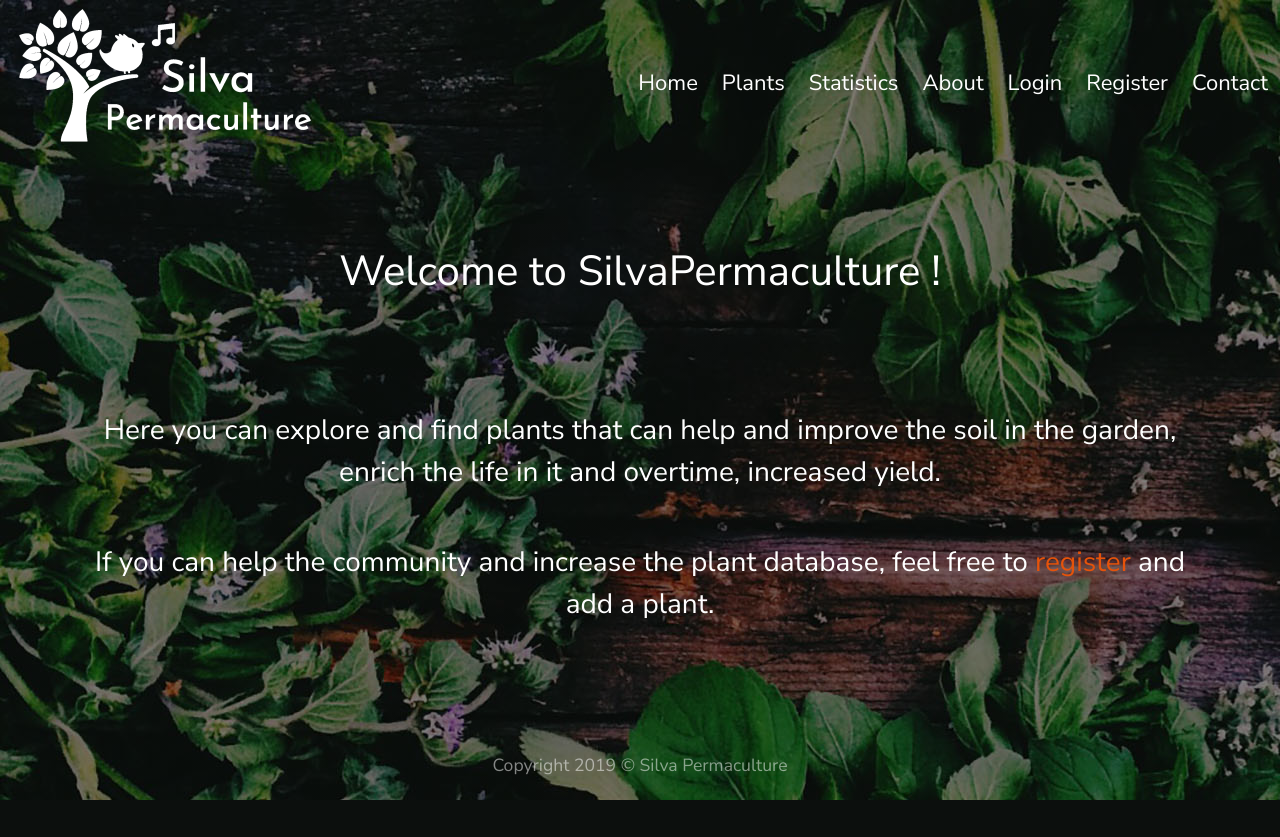
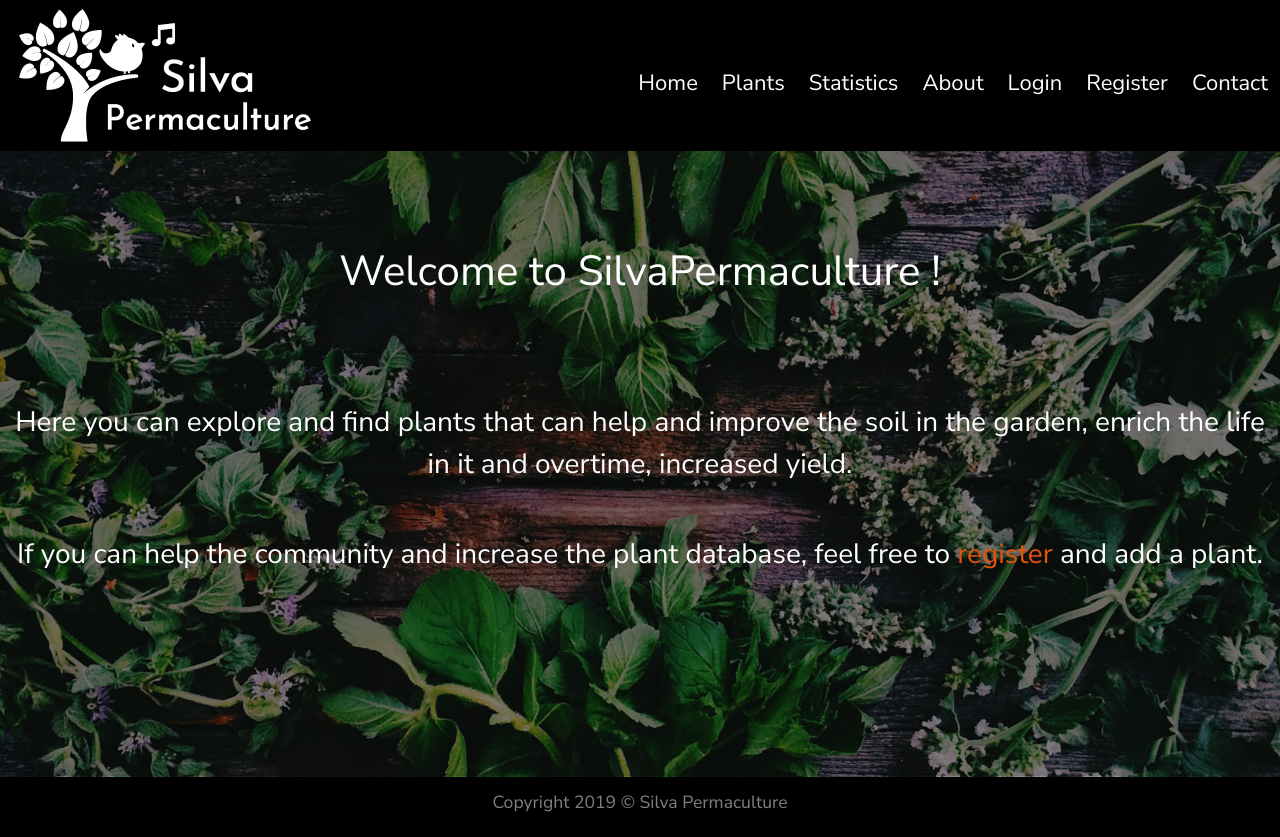
Before and after one commit to Walachul/SilvaPermaculture, a Flask app: page / in a window 1280 px wide. Before the commit the page ends 800 px from the top, so only its background shows below. Run offline with Flask 2, Linux system fonts and the light colour scheme; parts of the project's set-up code (start-up, migrations or seed data) failed here and were passed over; some libraries are stand-ins or nearby versions.

Commit message:
Final version of styling header, footer and main page.

```diff
--- a/silvapermaculture/static/css/style.css
+++ b/silvapermaculture/static/css/style.css
@@ -11,15 +11,13 @@ body{
     font-size: 22px;
     display: flex;
     flex-direction: column;
-    background-image:linear-gradient(
-      rgba(0, 0, 0, 0.5),
-      rgba(0, 0, 0, 0.5)
-    ), url("../img/bkg_pic.jpg");
-    background-repeat: no-repeat;
+
 }
 /**** Header ****/
 /**** Navbar Styling ****/
-
+.bg-black{
+    background-color: black
+}
 .items{
     color:white;
     font-size:22px;
@@ -37,7 +35,19 @@ body{
 /**** Main ****/
 /**** To enable flexible sticky footer. flex:1 fills the content.****/
 main{
-    flex: 1 0 auto;
+    flex: 1 0 auto
+}
+#index_bkg_image{
+    background-image:linear-gradient(
+      rgba(0, 0, 0, 0.5),
+      rgba(0, 0, 0, 0.5)
+    ), url("../img/bkg_pic.jpg");
+    background-repeat: no-repeat;
+    background-position: center;
+    background-size: cover;
+    width:100%;
+    height: auto;
+    min-height: 78.2vh;
 
 }
 /**** Register button ****/
@@ -58,8 +68,6 @@ main{
 .txt{
     color: white;
     font-size: 28px;
-
-
 }
 
 /**** Plant Database Page ****/
--- a/silvapermaculture/templates/index.html
+++ b/silvapermaculture/templates/index.html
@@ -1,15 +1,18 @@
 {% extends "layout.html" %}
     {% block content %}
+
     <div class="row">
-        <div class="col-12">
-          <h1 class="text-center my-5 pt-5" id="heading">Welcome to SilvaPermaculture !</h1>
-        </div>
-        <div class="col-12 my-2 py-2">
-            <p class="text-center my-5 txt">Here you can explore and find plants
-                that can help and improve the soil in the garden, enrich the life in it and overtime, increased yield.</p>
-            <p class="text-center my-5 txt">If you can help the community
+        <div id="index_bkg_image">
+            <div class="col-12 p-0">
+                <h1 class="text-center my-5 pt-5" id="heading">Welcome to SilvaPermaculture !</h1>
+            </div><!--end of col-12-->
+            <div class="col-12 my-2 py-2 px-0">
+                <p class="text-center my-5 txt px-md-2">Here you can explore and find plants
+                    that can help and improve the soil in the garden, enrich the life in it and overtime, increased yield.</p>
+                <p class="text-center my-5 txt px-md-2">If you can help the community
                 and increase the plant database, feel free to <a href="{{url_for('register') }}" id="registerBtn">register</a> and add a plant.</p>
-        </div>
+            </div><!--end of col-12-->
+        </div><!--end index_bkg_image-->
     </div><!--end of row-->
 
     {% endblock content %} #Jinja2 allows to put the name of the block here so to know which block is closing if we have multiple.
--- a/silvapermaculture/templates/layout.html
+++ b/silvapermaculture/templates/layout.html
@@ -26,7 +26,7 @@ crossorigin="anonymous">
     <div class="container-fluid">
                 <div class="row">
                     <div class="col-12 col-sm-12 p-0">
-                        <nav class="navbar navbar-expand-lg p-0  ">
+                        <nav class="navbar navbar-expand-lg bg-black p-0  ">
                             <a class="navbar-brand  ml-3" href="{{ url_for('index') }}"><img class="img-fluid" src="{{ url_for('static', filename='img/logo_silva_white.png') }}" alt="Bird singing and Silva Permaculture text."/></a>
                             <button class="navbar-toggler" type="button" data-toggle="collapse" data-target="#navbarNav" aria-controls="navbarNav" aria-expanded="false" aria-label="Toggle navigation">
                                     <span class="navbar-toggler-icon"><i class="fas fa-bars white"></i></span>
@@ -78,8 +78,9 @@ crossorigin="anonymous">
             <!--end of container-->
 </header>
 <!--MAIN Section-->
+
 <main>
-    <div class="container">
+    <div class="container-fluid">
                 {% with messages = get_flashed_messages(with_categories=true) %}
                    {% if messages %}
                         {% for category, message in messages %}
@@ -101,11 +102,18 @@ crossorigin="anonymous">
     </div>
 </main>
 <!-- Footer -->
-<footer  class="bg-none text-white-50">
-    <div class="text-center mx-auto py-2">
-      <small class="py-2">Copyright 2019 &copy; Silva Permaculture</small>
-    </div>
-</footer>
+<div class="container-fluid">
+    <div class="row ">
+        <div class="col-12 p-0 my-0">
+            <footer  class="bg-black text-white-50">
+                <div class="text-center  py-2">
+                  <small class="py-2">Copyright 2019 &copy; Silva Permaculture</small>
+                </div>
+            </footer>
+        </div><!--end of col-->
+    </div><!--end of row-->
+
+</div><!--end container fluid-->
 <!--Bootstrap JS-->
 <script src="https://code.jquery.com/jquery-3.3.1.slim.min.js" integrity="sha384-q8i/X+965DzO0rT7abK41JStQIAqVgRVzpbzo5smXKp4YfRvH+8abtTE1Pi6jizo" crossorigin="anonymous"></script>
 <script src="https://cdnjs.cloudflare.com/ajax/libs/popper.js/1.14.7/umd/popper.min.js" integrity="sha384-UO2eT0CpHqdSJQ6hJty5KVphtPhzWj9WO1clHTMGa3JDZwrnQq4sF86dIHNDz0W1" crossorigin="anonymous"></script>
```
